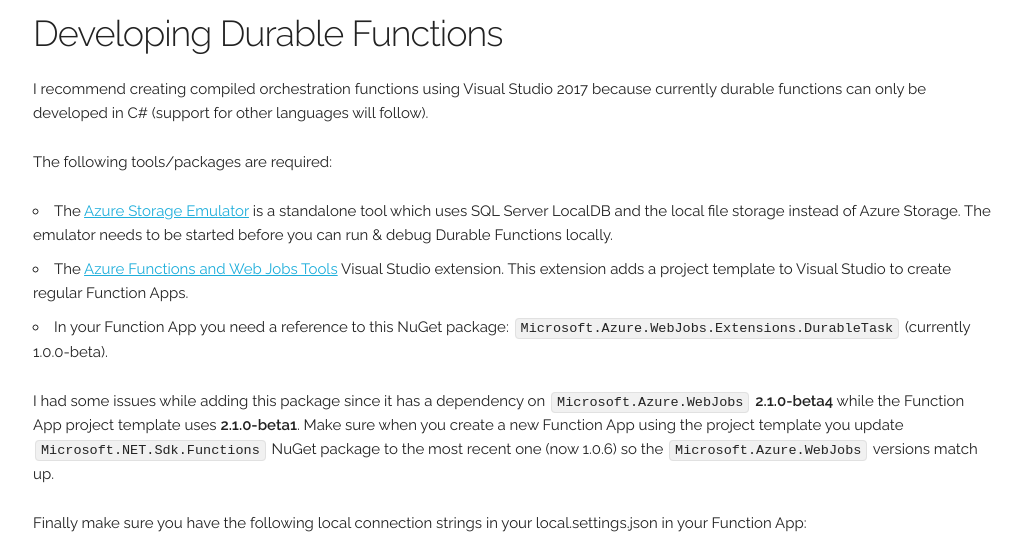
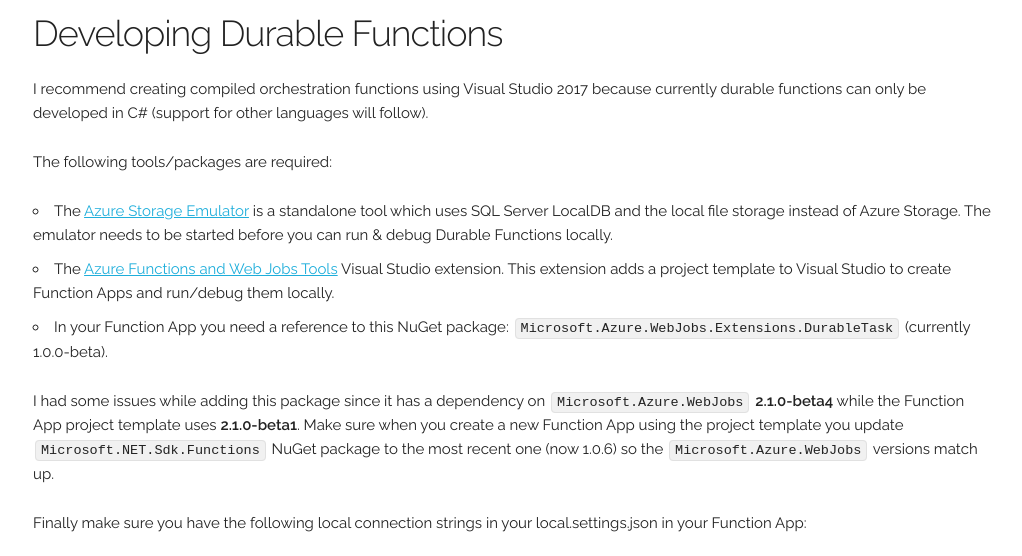
Before and after one commit to marcduiker/marcduiker.github.io, a Jekyll site: the page built from _posts/2017-11-05-durable-azure-functions-stateful-orchestrations.md, in a window 1280 px wide and 900 px high, scrolled down 4024 px, cut to the strip 0-556 px from the top of the window. Shown: the whole strip, without its empty margins (127-1149 px from the left). Built offline with Jekyll 4.4.1, drawn with Linux system fonts in a browser that asks for light colours; nearby versions of some CDN libraries; comment, search, counter and statistics services are not loaded.

Commit message:
Extended the information about the Azure Function and Web Jobs Tools extension.

```diff
--- a/_posts/2017-11-05-durable-azure-functions-stateful-orchestrations.md
+++ b/_posts/2017-11-05-durable-azure-functions-stateful-orchestrations.md
@@ -117,7 +117,7 @@
 The following tools/packages are required:
 
 - The [Azure Storage Emulator](https://docs.microsoft.com/en-us/azure/storage/common/storage-use-emulator){:target="_blank"} is a standalone tool which uses SQL Server LocalDB and the local file storage instead of Azure Storage. The emulator needs to be started before you can run & debug Durable Functions locally.
-- The [Azure Functions and Web Jobs Tools](https://docs.microsoft.com/en-us/azure/azure-functions/functions-develop-vs){:target="_blank"} Visual Studio extension. This extension adds a project template to Visual Studio to create regular Function Apps.
+- The [Azure Functions and Web Jobs Tools](https://docs.microsoft.com/en-us/azure/azure-functions/functions-develop-vs){:target="_blank"} Visual Studio extension. This extension adds a project template to Visual Studio to create Function Apps and run/debug them locally.
 - In your Function App you need a reference to this NuGet package: `Microsoft.Azure.WebJobs.Extensions.DurableTask` (currently 1.0.0-beta).
 
 I had some issues while adding this package since it has a dependency on `Microsoft.Azure.WebJobs` __2.1.0-beta4__ while the Function App project template uses __2.1.0-beta1__. Make sure when you create a new Function App using the project template you update `Microsoft.NET.Sdk.Functions` NuGet package to the most recent one (now 1.0.6) so the `Microsoft.Azure.WebJobs` versions match up.
```
